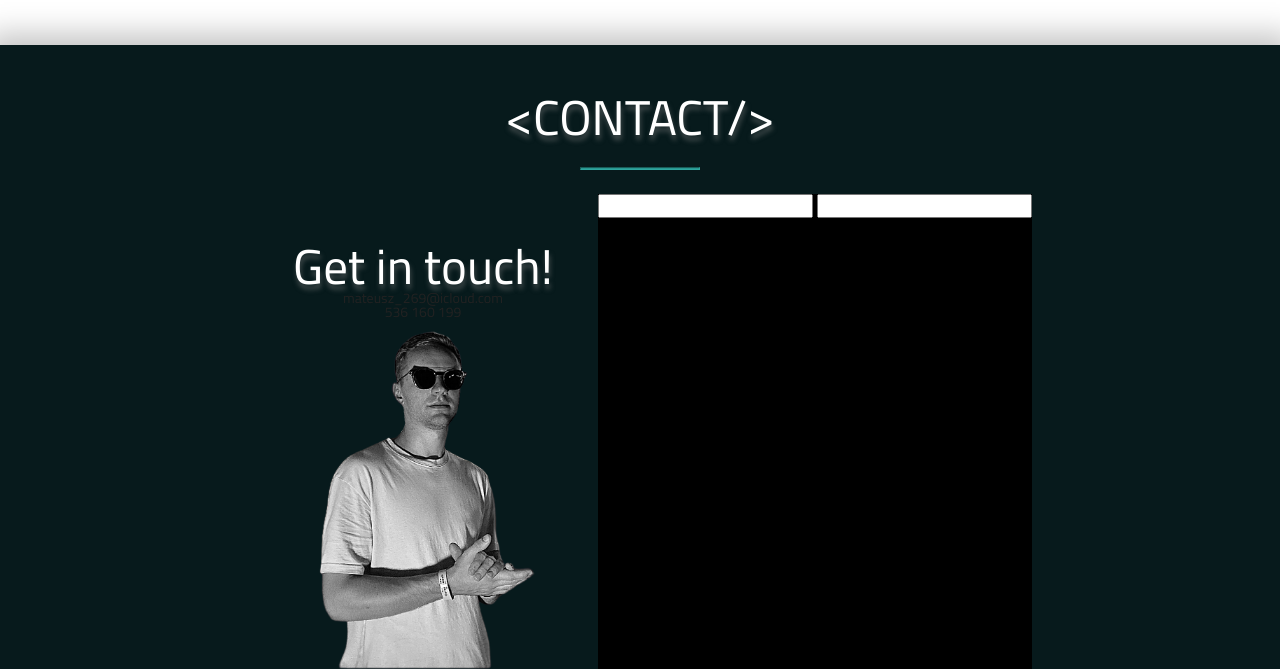
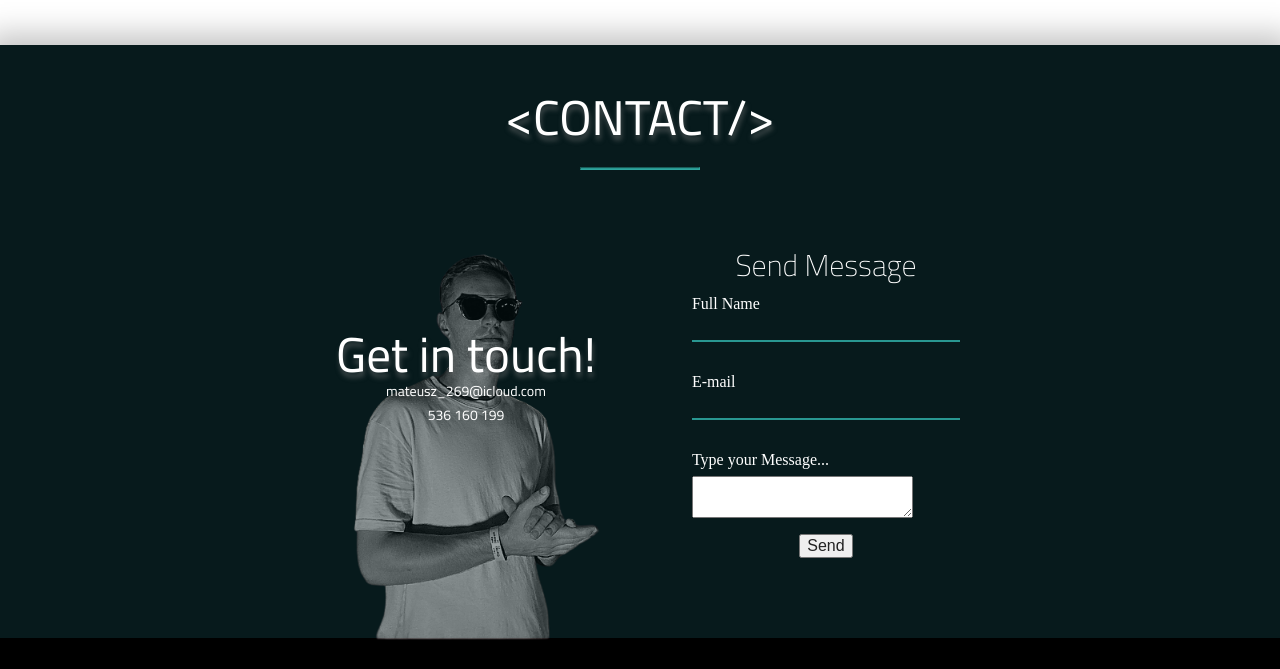
Before and after one commit to MateuszChmiest/MateuszChmiest.pl, a plain HTML site: page index.html in a window 1280 px wide. Shown: the part 2846-3515 px from the top of the page. After the commit the page ends 3486 px from the top, so only its background shows below. Drawn offline with Linux system fonts and the light colour scheme.

Commit message:
contact form styling

```diff
--- a/index.html
+++ b/index.html
@@ -193,12 +193,26 @@
                 <h1>Get in touch!</h1>
                 <p>mateusz_269@icloud.com</p>
                 <p>536 160 199</p>
-                <img src="scss/assets/contactimg.png">
             </div>
+            <img src="scss/assets/contactimg.png">
             <div class="contact__input">
                 <form>
-                    <input>
-                    <input>
+                    <h2>Send Message</h2>
+                    <div class="contact__input__box">
+                        <input type="text" name="" required="required"/>
+                        <span>Full Name</span>
+                    </div>
+                    <div class="contact__input__box">
+                        <input type="text" name="" required="required"/>
+                        <span>E-mail</span>
+                    </div>
+                    <div class="contact__input__box">
+                        <textarea required="required"></textarea>
+                        <span>Type your Message...</span>
+                    </div>
+                    <div class="contact__input__submit">
+                        <input type="submit" name="" value="Send"/>
+                    </div>
                 </form>
             </div>
         </div>
--- a/scss/blocks/_contact.scss
+++ b/scss/blocks/_contact.scss
@@ -23,18 +23,77 @@
   &__container {
     display: flex;
     justify-content: space-between;
+    padding: 2rem;
+    position: relative;
+    margin-top: 3rem;
+    margin-bottom: 3rem;
+
+    img {
+      max-width: 400px;
+      width: 100%;
+      position: absolute;
+      bottom: -50px;
+      left: 0;
+      opacity: 0.6;
+      z-index: 0;
+    }
+
+    @include tablet {
+      display: block;
+    }
+
+    @include laptop {
+      gap: 3rem
+    }
+
+    @include screen {
+      gap: 3rem;
+    }
+
+    @include desktop {
+      gap: 35rem;
+    }
 
     .contact__text {
-      img {
-        max-width: 350px;
-        width: 100%;
+      padding: 2rem;
+      z-index: 1;
+
+      p {
+        color: white;
+        line-height: 1.5rem;
       }
     }
 
     .contact__input {
-      display: flex;
-      flex-direction: column;
-      background-color: black;
+      form {
+        display: flex;
+        justify-content: center;
+        align-items: center;
+        flex-direction: column;
+        color: white;
+        width: 300px;
+
+      }
+      &__box {
+        display: flex;
+        flex-direction: column-reverse;
+        align-items: flex-start;
+        width: 100%;
+        padding: 1rem;
+        position: relative;
+
+        span {
+          margin-bottom: 0.5rem;
+        }
+
+        input{
+          background-color: transparent;
+          border: none;
+          border-bottom: 2px solid $color-primary;
+          color: white;
+          width: 100%;
+        }
+      }
     }
   }
 }
--- a/scss/general/_typography.scss
+++ b/scss/general/_typography.scss
@@ -1,5 +1,6 @@
 * {
   box-sizing: border-box;
+
 }
 
 html, body {
```
Also changed, not shown: css/main.css, 1 other file.
